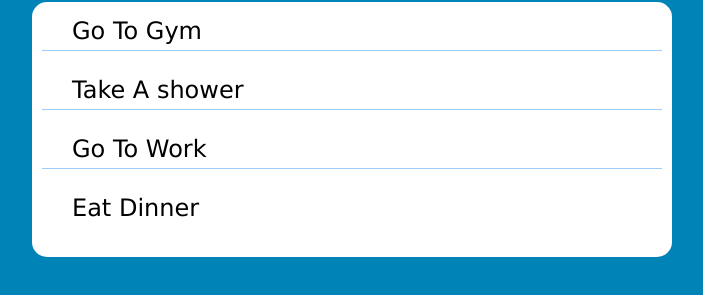
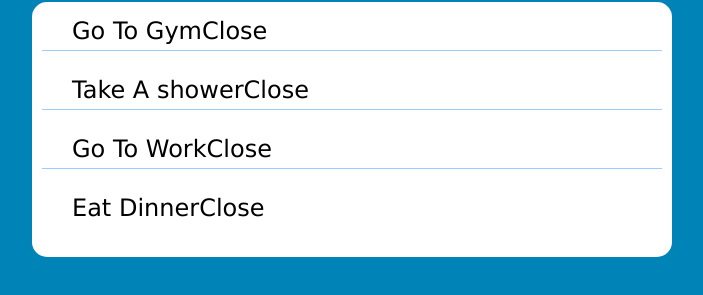
Before and after one commit to HamzaShaieb/To-Do-List-App, a plain HTML site: page index.html in a window 1280 px wide. Both pictures are taken after a click on the element "add_box". Shown: the part 247-542 px from the top of the page, without its empty margins (288-991 px from the left). Drawn offline with nearby package versions, Linux system fonts and the light colour scheme.

Commit message:
Update index.html

```diff
--- a/index.html
+++ b/index.html
@@ -1,4 +1,4 @@
- <!DOCTYPE html>
+<!DOCTYPE html>
 <html lang="en">
 <head>
     <meta charset="UTF-8">
@@ -35,18 +35,39 @@
                 ev.target.classList.toggle("checked")
             }
         })
+        /* Crete a close button and add to each list elementes */
+        let lists_ele = document.getElementsByTagName("li")
+        for (i=0 ; i < lists_ele.length; i++){
+        let close = document.createElement("span")
+        let text = document.createTextNode("Close")
+        close.className ="closed"
+        close.appendChild(text)
+        lists_ele[i].appendChild(close)}
+        /* Delte The Element When Clicken in the close button */
+        let closed_buttons = document.getElementsByClassName("closed")
+        console.log(closed_buttons)
+        for ( i = 0 ; i < closed_buttons.length ;i++ ){
+           closed_buttons[i].onclick() = function(){
+            this.parentElement.style.diplay ="none"
+           }
+        }
+
         /* 2-Add New List  */
         function Add_Li(){
             let input_li = document.getElementById("input_li").value
             if (input_li == ""){
-                alert("You Nedd To Write Somthing")
+                alert("You Need To Write Somthing")
             }else {
-            let newli = document.createElement("li")
+            var newli = document.createElement("li")
             let text = document.createTextNode(input_li)
             newli.appendChild(text)
             ul.appendChild(newli)
-            document.getElementById("input_li").value = " "
-             }
+            document.getElementById("input_li").value = " " }
+            let close = document.createElement("span")
+            let text_span = document.createTextNode("Close")
+            close.className ="closed"
+            close.appendChild(text_span)
+            newli.appendChild(close)
         }
     </script>
     <!--End The Javascript Code-->
```
